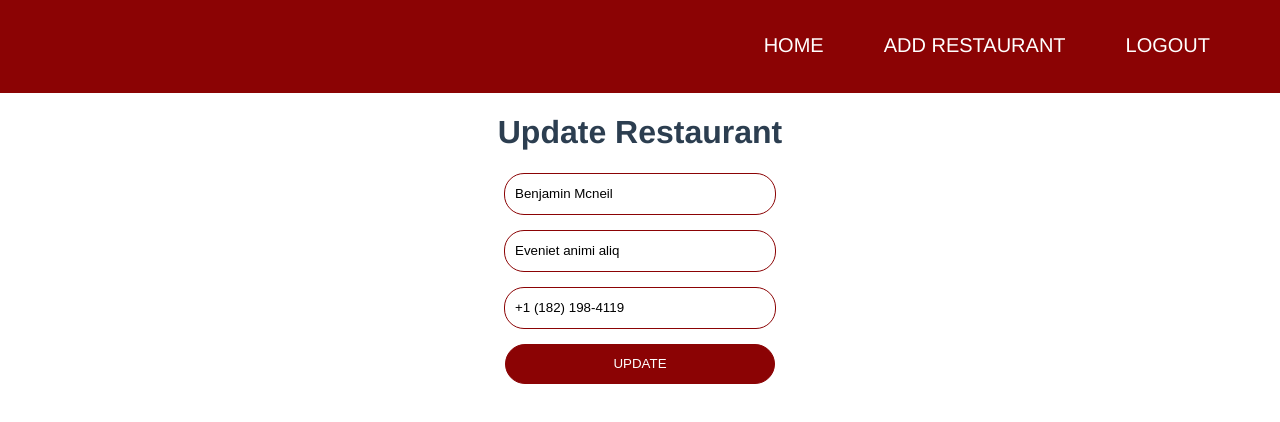
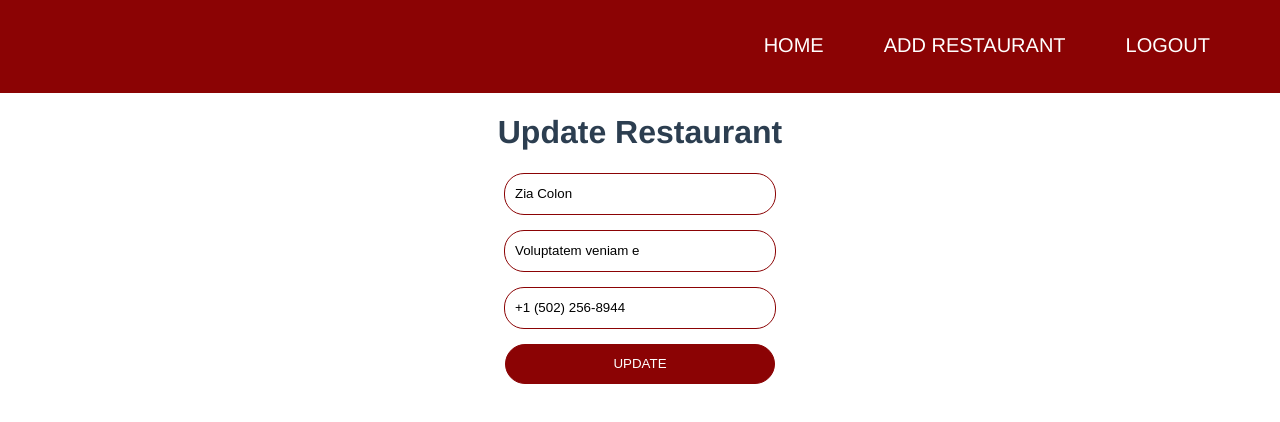
Before and after one commit to AayushN01/vue-restaurant-app, a Vue app: page /update-restaurant/1 in a window 1280 px wide. Shown: the top 422 px of the page. Built offline with nearby package versions, Linux system fonts and the light colour scheme; data requests are answered from the project's data file; sample sign-in values are in the browser's storage.

Commit message:
Update restauratn

```diff
--- a/db.json
+++ b/db.json
@@ -80,27 +80,27 @@
   ],
   "restaurants": [
     {
-      "name": "Benjamin Mcneil",
-      "address": "Eveniet animi aliq",
-      "contact": "+1 (182) 198-4119",
+      "name": "Zia Colon",
+      "address": "Voluptatem veniam e",
+      "contact": "+1 (502) 256-8944",
       "id": 1
     },
     {
-      "name": "Jason Serrano",
-      "address": "A odio et explicabo",
-      "contact": "+1 (726) 798-2165",
+      "name": "Burton Cantrell",
+      "address": "Consectetur do faci",
+      "contact": "+1 (506) 947-3191",
       "id": 2
     },
     {
-      "name": "Gary Davidson",
-      "address": "Sed veniam nobis cu",
-      "contact": "+1 (471) 921-3227",
+      "name": "Unity Livingston",
+      "address": "Quod voluptatum aute",
+      "contact": "+1 (858) 618-6872",
       "id": 3
     },
     {
-      "name": "Hall Gardner",
-      "address": "Qui pariatur Exerci",
-      "contact": "+1 (857) 629-7677",
+      "name": "Ila Coleman",
+      "address": "Ut voluptas quia par",
+      "contact": "+1 (266) 645-4274",
       "id": 4
     }
   ]
--- a/src/components/UpdateComponent.vue
+++ b/src/components/UpdateComponent.vue
@@ -7,7 +7,7 @@
         <input type="text" name="name" placeholder="Enter restaurant's name" v-model="restaurant.name">
         <input type="text" name="address" placeholder="Enter restaurant's address" v-model="restaurant.address">
         <input type="tel" name="contact" placeholder="Enter restaurant's contact" v-model="restaurant.contact">
-        <button>Update</button>
+        <button v-on:click="updateRestaurant">Update</button>
     </form>
 </template>
 <script>
@@ -20,6 +20,16 @@ export default {
         return{
             restaurant:[],
             errors:[]
+        }
+    },
+    methods:{
+        async updateRestaurant(e){
+            e.preventDefault();
+            // console.log(this.restaurant);
+            const result = await axios.put('http://localhost:3000/restaurants/'+this.$route.params.id,{"name":this.restaurant.name,"address":this.restaurant.address,"contact":this.restaurant.contact});
+            if(result.status == 200){
+                this.$router.push({name:"Home"});
+            }
         }
     },
     async mounted() {
```
